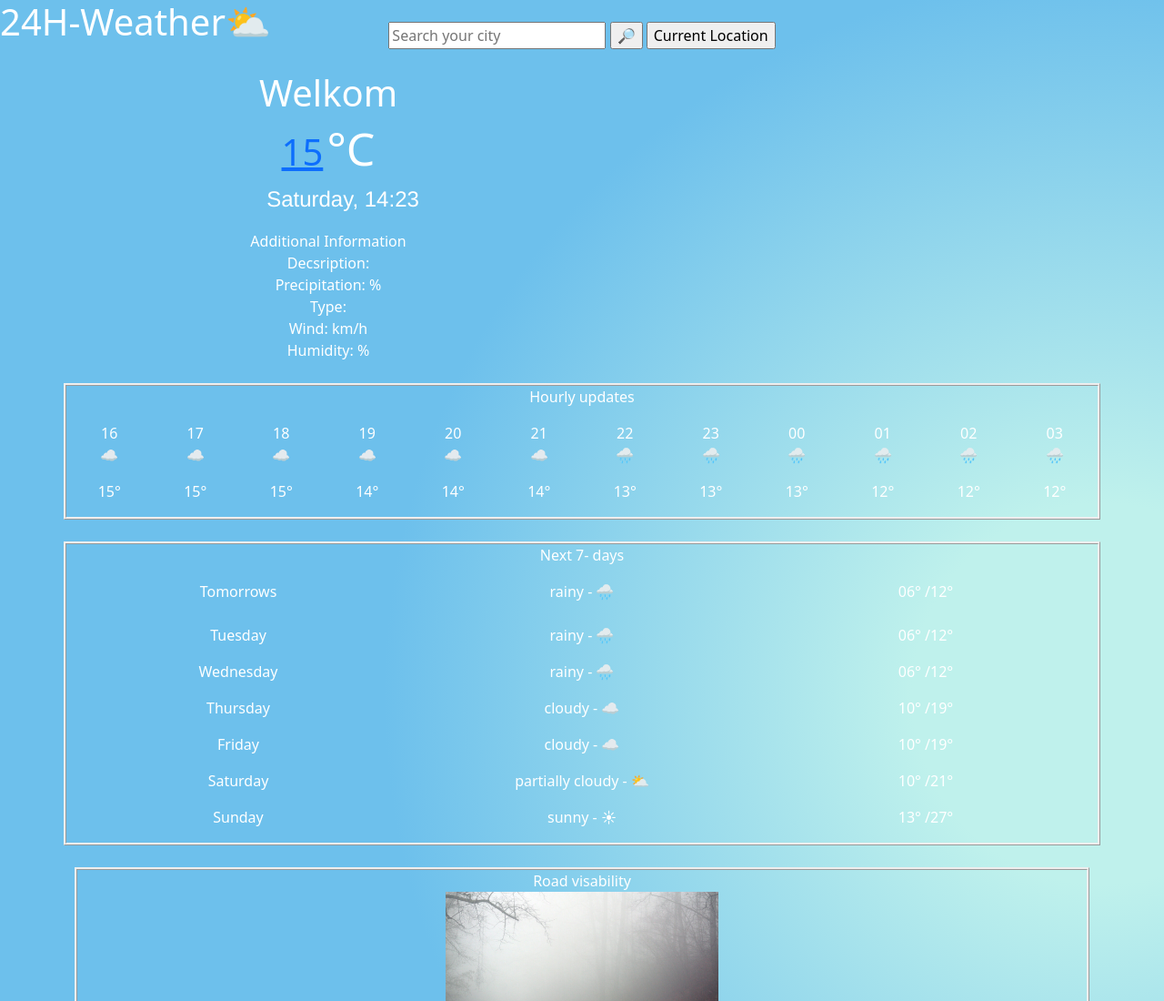
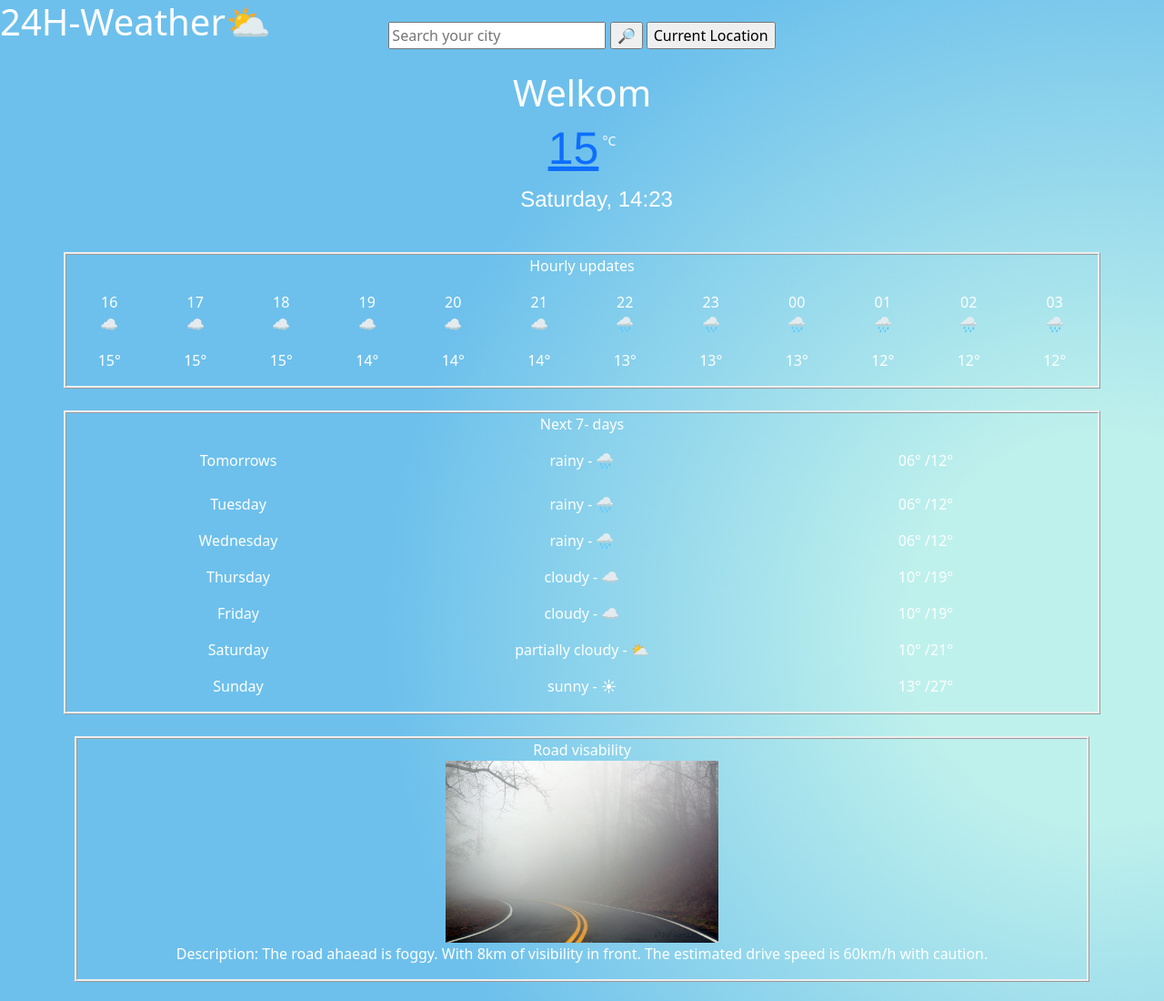
Before and after one commit to nolly-ginger/weatherApp-grit, a website built with Parcel: page index.html in a window 1280 px wide. Shown: the top 1100 px of the page at 91% size. Built offline with nearby package versions, Linux system fonts and the light colour scheme.

Commit message:
CSS designs

```diff
--- a/index.html
+++ b/index.html
@@ -24,29 +24,12 @@
         <input type="submit" value="Current Location" id="current-Loc" />
       </form>
       <br />
-      <div class="col-6">
-        <h2>Welkom</h2>
-        <a href="#" id="degre">15</a>
-        <span id="unit">°C</span>
-        <ul>
-          <li id="date-time"></li>
-        </ul>
-      </div>
-      <div class="col-6">
-        <form class="extra">
-          <label for="prep">Additional Information</label>
-          <br />
-          Decsription: <span id="describe"></span>
-          <br />
-          Precipitation: <span id="precipitation"> </span>%
-          <br />
-          Type: <span id="weatherDescr"> </span>
-          <br />
-          Wind: <span id="wind-speed"> </span>km/h
-          <br />
-          Humidity: <span id="humidity"> </span>%
-        </form>
-      </div>
+      <h2>Welkom</h2>
+      <a href="#" id="celcius">15</a>
+      <span id="unit">°C</span>
+      <ul>
+        <li id="date-time"></li>
+      </ul>
       <br />
       <div class="row">
         <p>Hourly updates</p>
--- a/myCSS/styling.css
+++ b/myCSS/styling.css
@@ -18,11 +18,6 @@ h1 {
 }
 
 h2 {
-  font-size: 40px;
-  margin-bottom: 0%;
-}
-
-#degre {
   font-size: 40px;
   margin-bottom: 0%;
 }
@@ -62,3 +57,9 @@ img {
 .visability {
   border-style: ridge;
 }
+
+#unit {
+  position: relative;
+  font-size: 14px;
+  top: -20px;
+}
```
